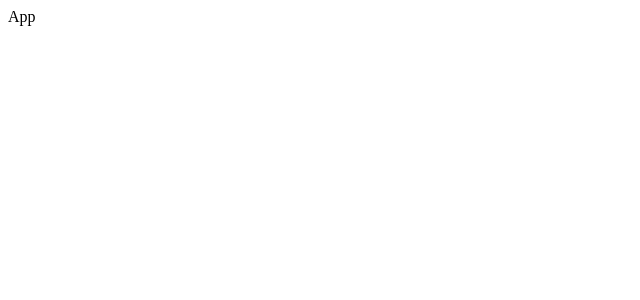
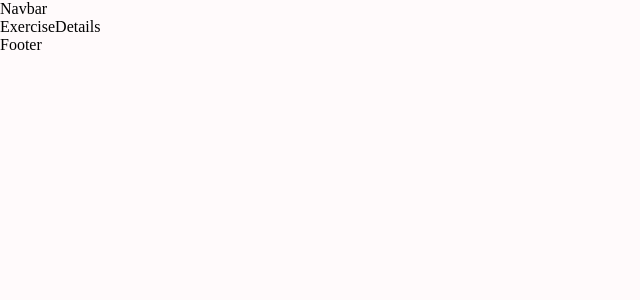
Before and after one commit to NidhiSharma63/FITNESS-EXERCISE-REACT-APP, a React (Create React App) app: page /exercise/1 in a window 1280 px wide. Shown: the top 300 px of the page, without its empty margins (0-640 px from the left). Built offline with nearby package versions, Linux system fonts and the light colour scheme.

Commit message:
components adde

```diff
--- a/src/App.js
+++ /dev/null
@@ -1,11 +0,0 @@
-import React from 'react';
-import {Route,Routes} from 'react-router-dom';
-import {Box} from '@mui/material'
-
-function App() {
-  return (
-    <div>App</div>
-  )
-}
-
-export default App;
--- /dev/null
+++ b/src/App.jsx
@@ -0,0 +1,28 @@
+import React from 'react';
+import { BrowserRouter as Router, Route,Routes} from 'react-router-dom';
+import {Box} from '@mui/material';
+
+import './App.css'
+import Navbar from './components/Navbar.jsx';
+import Footer from './components/Footer'
+import Home from './Pages/Home.jsx';
+import ExerciseDetails from './Pages/ExerciseDetails.jsx';
+
+
+import './App.jsx';
+function App() {
+  return (
+    <Router>
+      <Box width="400px" sx={{width:{xl:'1488px'}}} m='auto'>
+      <Navbar/>
+      <Routes>
+        <Route path='/' element={<Home/>}/>
+        <Route path='/exercise/:id' element={<ExerciseDetails/>}/>
+      </Routes>
+      <Footer/>
+      </Box>
+    </Router>
+  )
+}
+
+export default App;
--- /dev/null
+++ b/src/Pages/ExerciseDetails.jsx
@@ -0,0 +1,9 @@
+import React from 'react'
+
+function ExerciseDetails() {
+  return (
+    <div>ExerciseDetails</div>
+  )
+}
+
+export default ExerciseDetails
--- /dev/null
+++ b/src/Pages/Home.jsx
@@ -0,0 +1,9 @@
+import React from 'react'
+
+function Home() {
+  return (
+    <div>Home</div>
+  )
+}
+
+export default Home
--- /dev/null
+++ b/src/components/Footer.jsx
@@ -0,0 +1,9 @@
+import React from 'react'
+
+function Footer() {
+  return (
+    <div>Footer</div>
+  )
+}
+
+export default Footer
--- /dev/null
+++ b/src/components/Navbar.jsx
@@ -0,0 +1,9 @@
+import React from 'react'
+
+function Navbar() {
+  return (
+    <div>Navbar</div>
+  )
+}
+
+export default Navbar
--- a/src/index.js
+++ b/src/index.js
@@ -1,5 +1,5 @@
 import React from "react";
-import ReactDOM from "react-dom";
+import ReactDOM from "react-dom/client";
 import App from './App'
 
 const root  = ReactDOM.createRoot(document.getElementById("root"));
```
